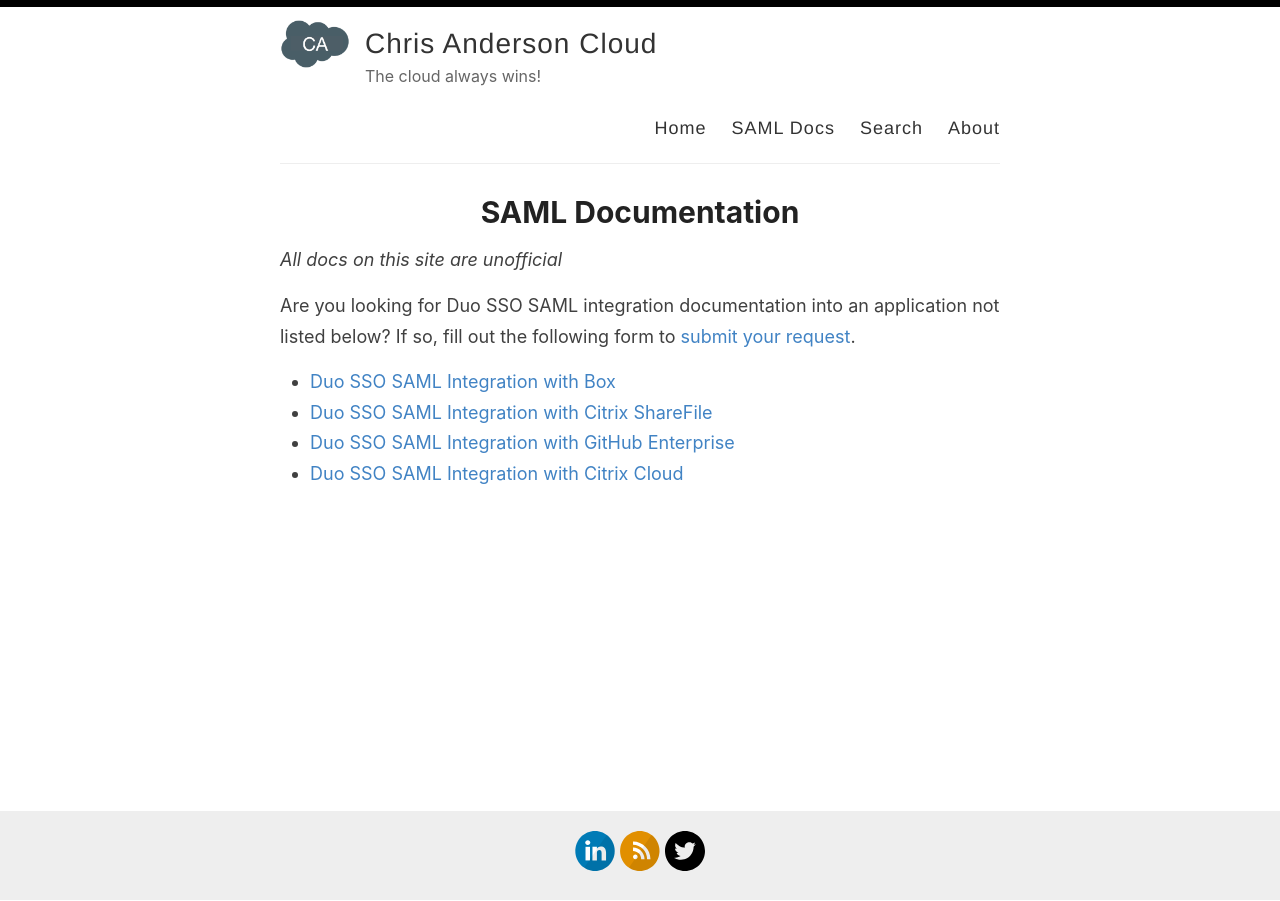
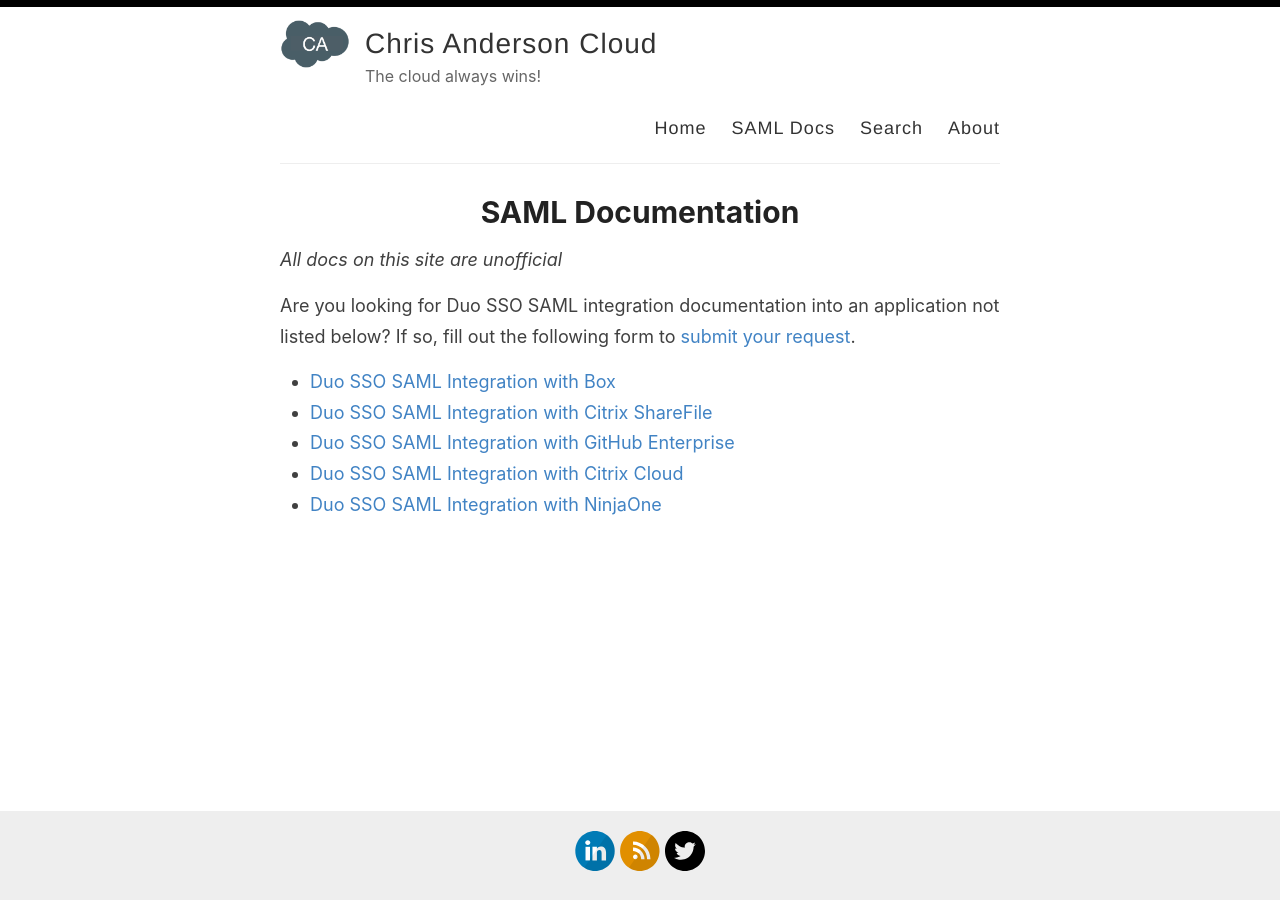
Before and after one commit to christophe81/christophe81.github.io, a Jekyll site: the page built from _pages/saml-docs.md, in a window 1280 px wide. Built offline with Jekyll 4.4.1, drawn with Linux system fonts in a browser that asks for light colours.

Commit message:
Update saml-docs.md

```diff
--- a/_pages/saml-docs.md
+++ b/_pages/saml-docs.md
@@ -12,3 +12,4 @@
 * [Duo SSO SAML Integration with Citrix ShareFile](https://chrisanderson.cloud/Duo-SSO-Citrix-ShareFile/)
 * [Duo SSO SAML Integration with GitHub Enterprise](https://chrisanderson.cloud/Duo-SSO-GitHub-Enterprise/)
 * [Duo SSO SAML Integration with Citrix Cloud](https://chrisanderson.cloud/Duo-SSO-Citrix-Cloud/)
+* [Duo SSO SAML Integration with NinjaOne](https://chrisanderson.cloud/Duo-SSO-NinjaOne/)
```
